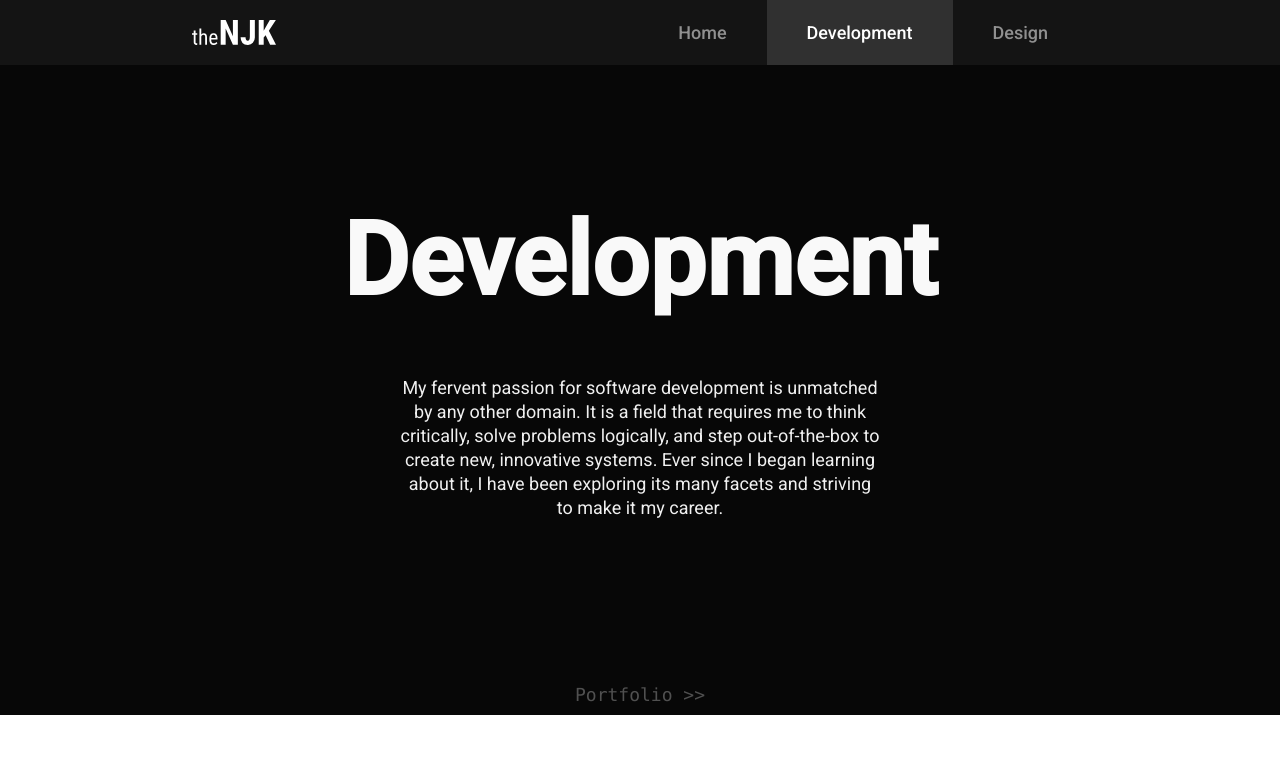
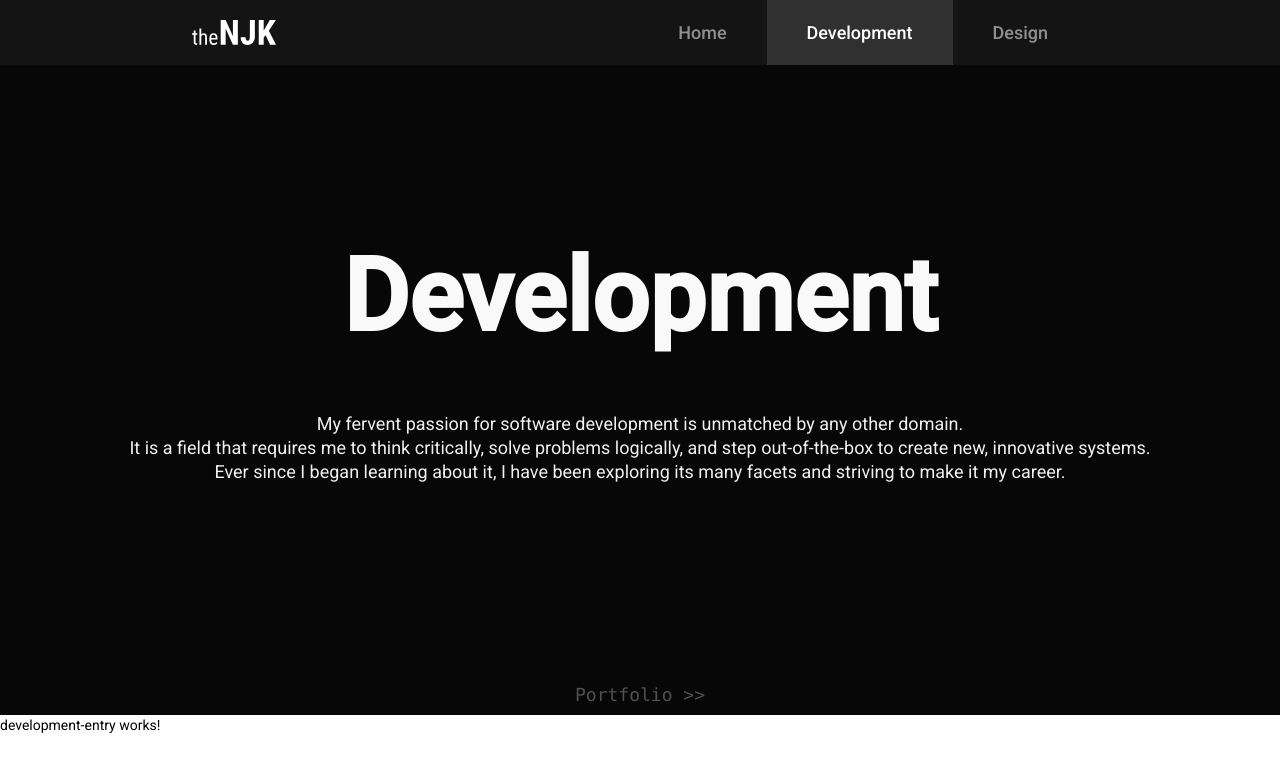
Before and after one commit to Paradoxdotexe/theNJK, an Angular app: page /development in a window 1280 px wide. Shown: the top 772 px of the page. Built offline with nearby package versions, Linux system fonts and the light colour scheme.

Commit message:
Create development entry structure

```diff
--- /dev/null
+++ b/src/app/development.ts
@@ -0,0 +1,12 @@
+export const DevelopmentEntries = [
+  {
+    title: 'B&W Hospital App',
+    subtitle: 'Showing how hospitals can better respond to service requests in a simple web app.',
+    color: '#2a3cff',
+    client: 'Brigham & Women\'s Hospital',
+    role: 'Lead Software Engineer',
+    technologies: ['HTML', 'CSS', 'Javascript', 'Python', 'Flask', 'Material Design Lite', 'MongoDB', 'PushAPI'],
+    platform: 'This web app shows how hospitals can use mobile technology to efficiently process service requests from anywhere in the building. The platform has the ability to authenticate staff via an employee database, receive live updates on service requests, and send notifications for new assignments.',
+    work: 'I lead the sole development of this web app as the final special feature for a prototype Java application in CS 3733 Software Engineering. Acting as Lead Software Engineer of a 9-person Scrum team, I spent our final week-long sprint developing the Flask-based web app using Material Design Lite components. I also connected the app with our remote MongoDB database and enabled push notifications through the Push API.'
+  }
+];
--- a/src/app/page-components/portfolio-header/portfolio-header.component.scss
+++ b/src/app/page-components/portfolio-header/portfolio-header.component.scss
@@ -5,7 +5,7 @@
   width: 100%;
   height: 650px;
   background-color: mat-color($mat-neon-grey, 900);
-  padding: 0 400px 50px 400px;
+  padding-bottom: 50px;
 }
 
 #div-header-title {
@@ -21,6 +21,7 @@
   font-size: 18px;
   line-height: 24px;
   text-align: center;
+  white-space: pre-line;
 }
 
 #div-header-accent {
--- a/src/app/pages/development-page/development-page.component.html
+++ b/src/app/pages/development-page/development-page.component.html
@@ -1,6 +1,7 @@
 <app-portfolio-header
   title="Development"
-  caption="My fervent passion for software development is unmatched by any other domain. It is a field that requires me
-to think critically, solve problems logically, and step out-of-the-box to create new, innovative systems. Ever since I
-began learning about it, I have been exploring its many facets and striving to make it my career."
+  caption="My fervent passion for software development is unmatched by any other domain.
+  It is a field that requires me to think critically, solve problems logically, and step out-of-the-box to create new, innovative systems.
+  Ever since I began learning about it, I have been exploring its many facets and striving to make it my career."
 ></app-portfolio-header>
+<app-development-entry *ngFor="let entry of entries" [entry]="entry"></app-development-entry>
--- a/src/app/pages/development-page/development-page.component.ts
+++ b/src/app/pages/development-page/development-page.component.ts
@@ -1,4 +1,5 @@
 import { Component, OnInit } from '@angular/core';
+import { DevelopmentEntries } from '../../development';
 
 @Component({
   selector: 'app-development-page',
@@ -6,6 +7,7 @@ import { Component, OnInit } from '@angular/core';
   styleUrls: ['./development-page.component.scss']
 })
 export class DevelopmentPageComponent implements OnInit {
+ entries = DevelopmentEntries;
 
   constructor() { }
 
```
Also changed, not shown: src/app/page-components/development-entry/development-entry.component.ts (+13 -1 lines).
